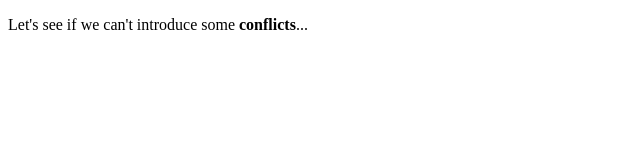
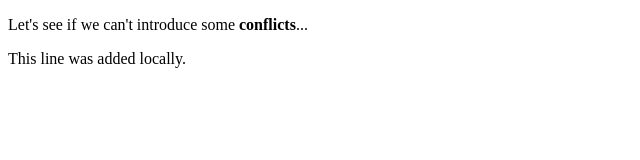
Before and after one commit to david-zocom/git-conflicts, a plain HTML site: page index.html in a window 1280 px wide. Shown: the whole page, without its empty margins (0-640 px from the left). Drawn offline with Linux system fonts and the light colour scheme.

Commit message:
Local addition

```diff
--- a/index.html
+++ b/index.html
@@ -9,6 +9,8 @@
 
 	<p>Let's see if we can't introduce some <strong>conflicts</strong>...</p>
 
+	<p>This line was added locally.</p>
+
 </body>
 
 </html>
```
